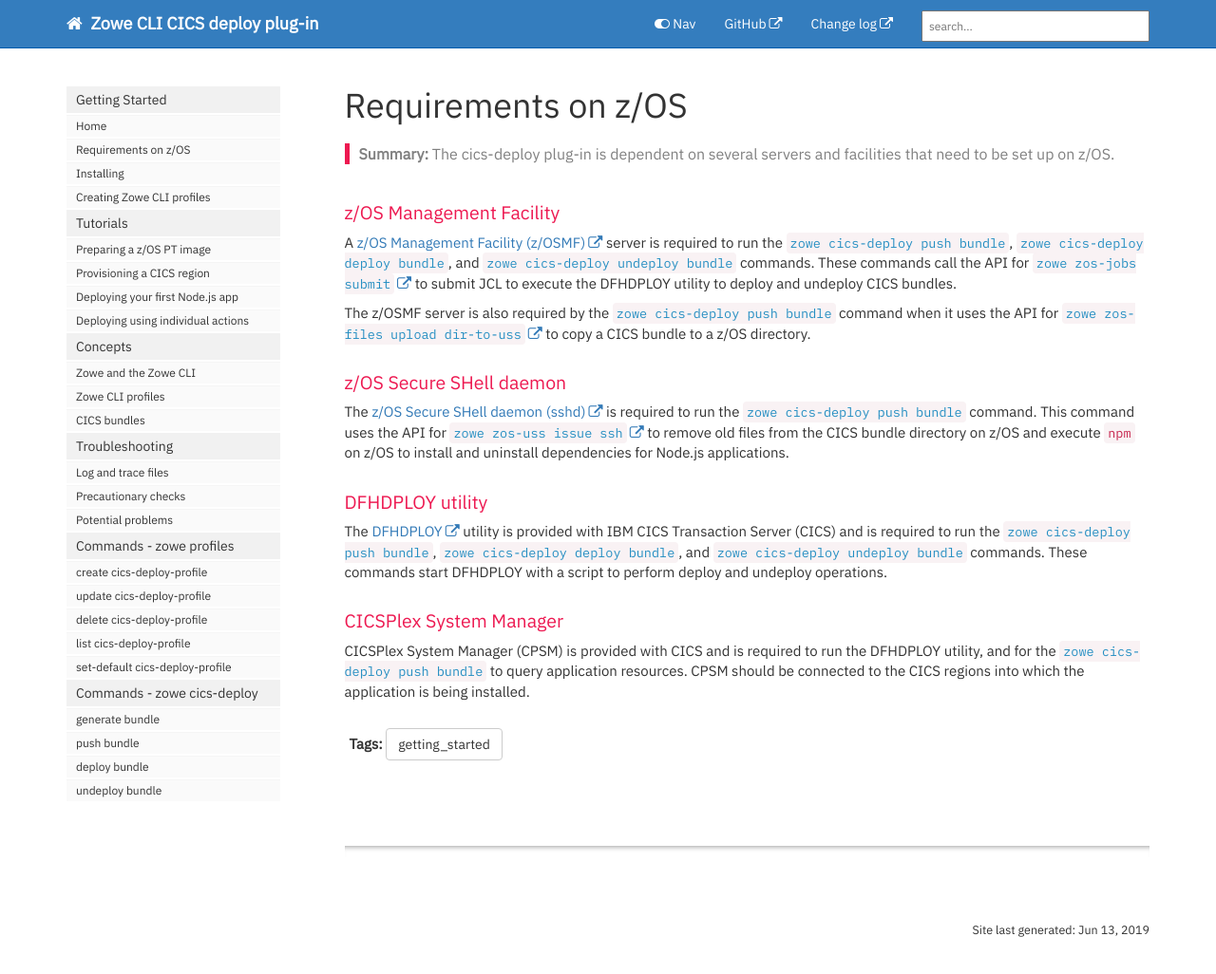
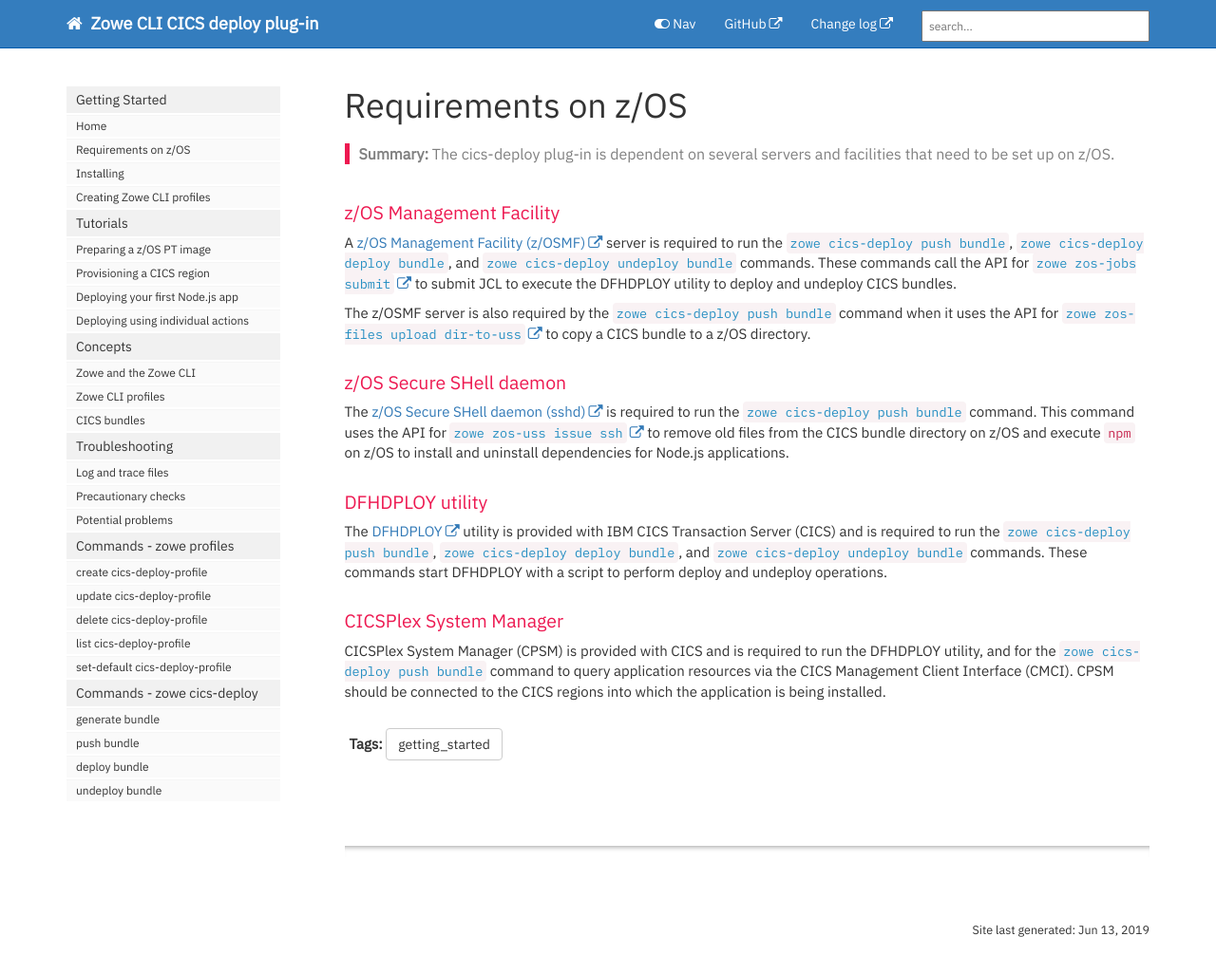
Before and after one commit to IBM/zowe-cli-cics-deploy-plugin, a Jekyll site: the page built from docs/pages/cdp/cdp-Requirements.md, in a window 1280 px wide and 1049 px high. Shown: the top 1026 px of the window at 95% size. Built offline with Jekyll 4.4.1, drawn with Linux system fonts in a browser that asks for light colours; nearby versions of some CDN libraries; comment, search, counter and statistics services are not loaded.

Commit message:
Add CMCI to requirements
Signed-off-by: Matthew Wilson <matthew.wilson@uk.ibm.com>

```diff
--- a/docs/pages/cdp/cdp-Requirements.md
+++ b/docs/pages/cdp/cdp-Requirements.md
@@ -25,4 +25,4 @@ The [DFHDPLOY](https://www.ibm.com/support/knowledgecenter/SSGMCP_5.5.0/applicat
 
 ### CICSPlex System Manager
 
-CICSPlex System Manager \(CPSM\) is provided with CICS and is required to run the DFHDPLOY utility, and for the [`zowe cics-deploy push bundle`](cdp-CLIReadMe#push--p) to query application resources. CPSM should be connected to the CICS regions into which the application is being installed.
+CICSPlex System Manager \(CPSM\) is provided with CICS and is required to run the DFHDPLOY utility, and for the [`zowe cics-deploy push bundle`](cdp-CLIReadMe#push--p) command to query application resources via the CICS Management Client Interface (CMCI). CPSM should be connected to the CICS regions into which the application is being installed.
```
